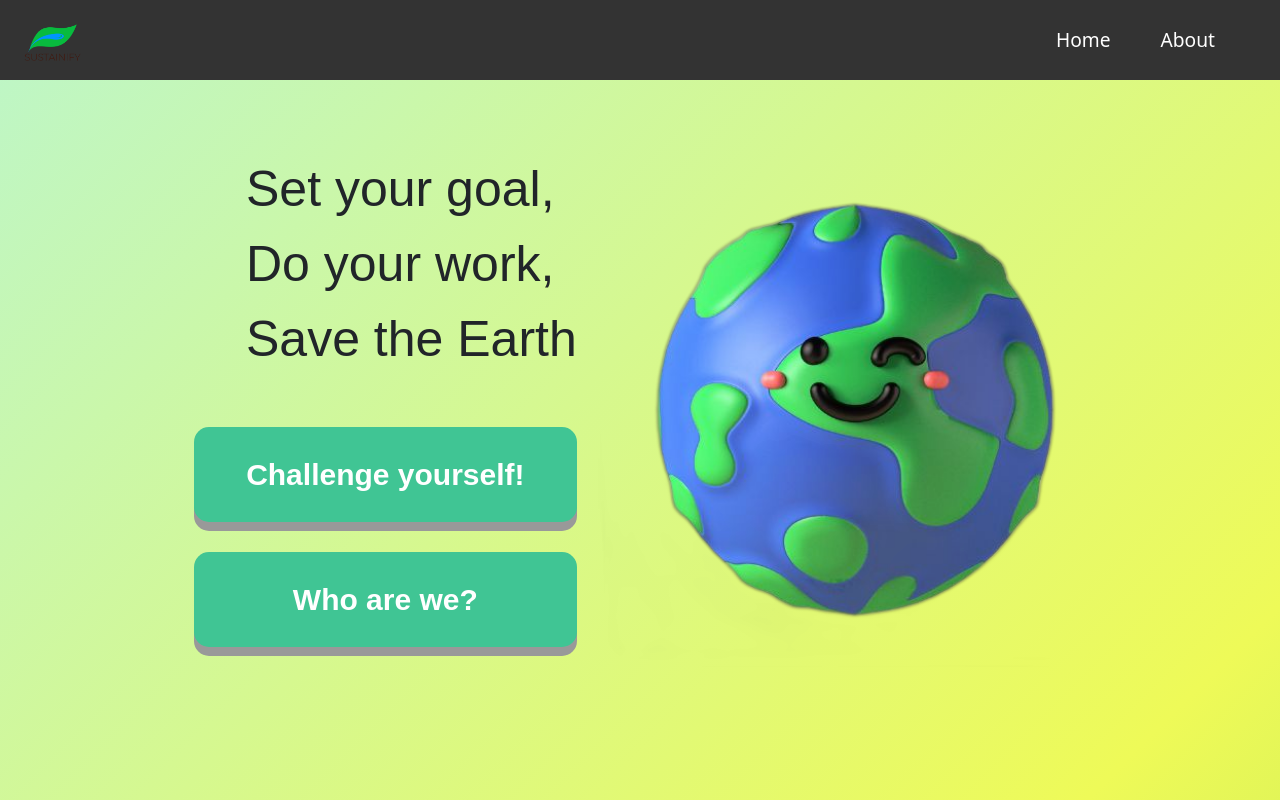
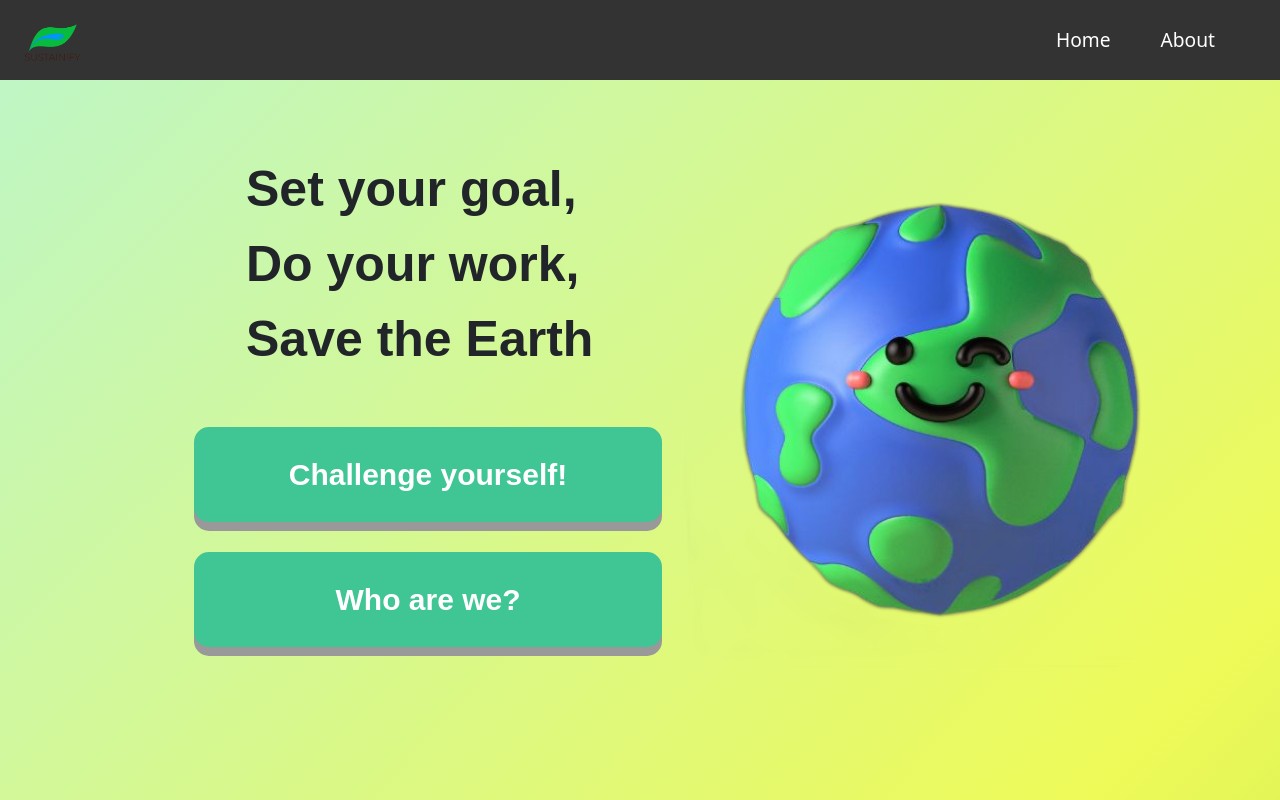
Before and after one commit to hyt152004/Sustainify, a React (Create React App) app: page /home in a window 1280 px wide. Built offline with nearby package versions, Linux system fonts and the light colour scheme.

Commit message:
got home changes

```diff
--- a/src/components/pages/Home.js
+++ b/src/components/pages/Home.js
@@ -11,12 +11,12 @@ function Home() {
     <Container>
       <div className="homepage">
         <Row>
-          <Col md={5}>
+          <Col md={6}>
             <div className="leftside">
               <div className="title">
-                <ul>Set your goal,</ul>
-                <ul>Do your work,</ul>
-                <ul>Save the Earth</ul>
+                <ul className="titleUL">Set your goal,</ul>
+                <ul className="titleUL">Do your work,</ul>
+                <ul className="titleUL">Save the Earth</ul>
               </div>
               <div className="Buttons">
                 <Link to="/main" className="button">
@@ -28,7 +28,7 @@ function Home() {
               </div>
             </div>
           </Col>
-          <Col md={6} mdOffset={50} className="d-flex justify-content-center align-items-center">
+          <Col md={6} className="d-flex justify-content-center align-items-center">
             <div className="u--pulse">
               <img src={char} alt="character" className="img-fluid" />
             </div>
```
